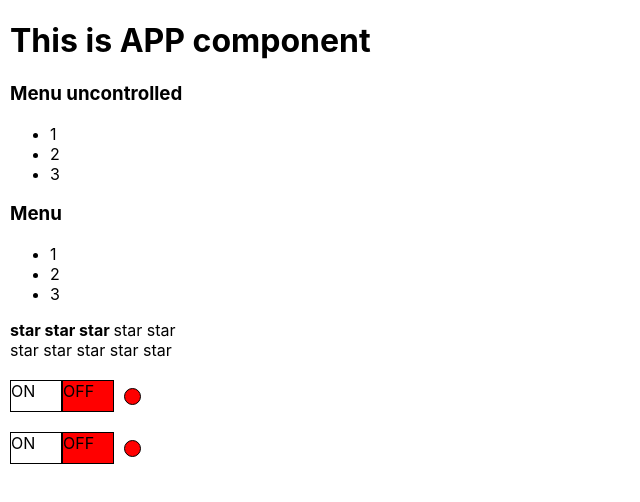
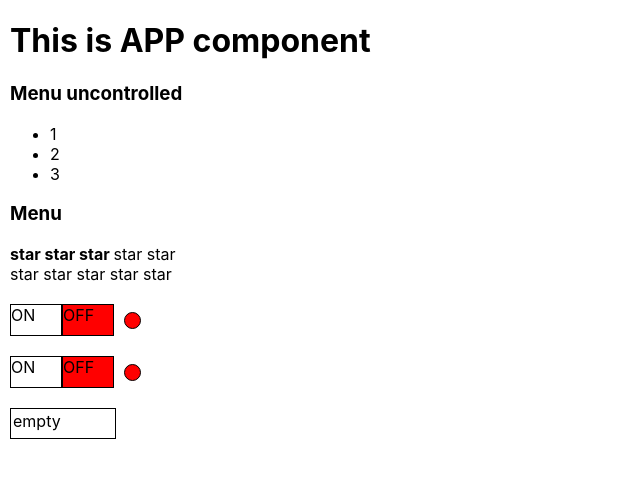
Before and after one commit to petritsyn/react-examples, a React (Create React App) app: page / in a window 1280 px wide. Shown: the top 502 px of the page, without its empty margins (0-640 px from the left). Built offline with nearby package versions, Linux system fonts and the light colour scheme.

Commit message:
14 select

```diff
--- a/src/App.tsx
+++ b/src/App.tsx
@@ -6,6 +6,7 @@ import UncontrolledOnOff from "./components/OnOff/UncontrolledOnOff";
 import {UncontrolledRating} from "./components/Rating/UncontrolledRating";
 import Accordion from "./components/Accordion/Accordion";
 import OnOff from "./components/OnOff/OnOff";
+import Input from "./components/Select/Select";
 
 function App() {
 
@@ -18,14 +19,17 @@ function App() {
             <PageTitle title={"This is APP component"}/>
             <UncontrolledAccordion title={"Menu uncontrolled"}/>
 
-            <Accordion title={"Menu"} collapsed={collapsed} setCollapsed={setCollapsed}/>
+            <Accordion title={"Menu"} collapsed={collapsed} setCollapsed={setCollapsed} items={[]} onClick={() => {
+            }}/>
 
             <Rating value={ratingValue} onClick={setRatingValue}/>
 
             <UncontrolledRating/>
 
-            <UncontrolledOnOff />
+            <UncontrolledOnOff/>
             <OnOff valueOnOff={valueOnOff} setValueOnOff={setValueOnOff}/>
+
+            <Input options={['empty', 'Option 1', 'Option 2', 'Option 3']}/>
         </div>
     );
 }
--- a/src/components/Accordion/Accordion.tsx
+++ b/src/components/Accordion/Accordion.tsx
@@ -1,16 +1,23 @@
 import React from "react";
+
+type ItemType = {
+    title: string
+    value: any
+}
 
 export type AccordionPropsType = {
     title: string
     collapsed: boolean
     setCollapsed: (value: boolean) => void
+    items: ItemType[]
+    onClick: (value: any) => void
 }
 
 export function Accordion(props: AccordionPropsType) {
 
     return <div>
         <AccordionTitle title={props.title} collapsed={props.collapsed} setCollapsed={props.setCollapsed}/>
-        {!props.collapsed && <AccordionBody/>}
+        {!props.collapsed && <AccordionBody items={props.items}  onClick={props.onClick}/>}
     </div>
 }
 
@@ -24,12 +31,17 @@ function AccordionTitle(props: AccordionTitlePropsType) {
     return <h3 onClick={() => props.setCollapsed(!props.collapsed)}>{props.title}</h3>
 }
 
-function AccordionBody() {
+type AccordionBodyPropsType = {
+    items: ItemType[]
+    onClick: (value: any) => void
+}
+
+function AccordionBody(props: AccordionBodyPropsType) {
     return <div>
         <ul>
-            <li>1</li>
-            <li>2</li>
-            <li>3</li>
+            {
+                props.items.map( (el, index) => <li key={index} onClick={ () => props.onClick(el.value) }>{el.title}</li>)
+            }
         </ul>
     </div>
 }
--- /dev/null
+++ b/src/components/Select/Select.module.css
@@ -0,0 +1,15 @@
+.main {
+    margin-top: 20px;
+}
+
+.inputItem {
+    width: 100px;
+    height: 25px;
+    border: 1px solid black;
+    cursor: pointer;
+    padding: 2px;
+}
+
+.inputItem:hover {
+    background-color: darkgrey;
+}
--- /dev/null
+++ b/src/components/Select/Select.tsx
@@ -0,0 +1,49 @@
+import React, {Dispatch, SetStateAction, useState} from 'react';
+import s from './Select.module.css'
+
+type SelectPropsType = {
+    options: string[]
+}
+
+const Select = (props: SelectPropsType) => {
+
+    const [collapsed, setCollapsed] = useState(true);
+    const [firstValue, setFirstValue] = useState(props.options[0])
+
+    const onClickSelectHandler = () => {
+        setCollapsed(!collapsed)
+    }
+
+    return (
+        <div className={s.main} onClick={onClickSelectHandler}>
+            <div className={s.inputItem}>{firstValue}</div>
+            {!collapsed && <SelectItem options={props.options} collapsed={collapsed} setCollapsed={setCollapsed}
+                                       setFirstValue={setFirstValue}/>}
+        </div>
+    );
+};
+
+type SelectItemPropsType = {
+    options: string[]
+    collapsed: boolean
+    setCollapsed: Dispatch<SetStateAction<boolean>>
+    setFirstValue: Dispatch<SetStateAction<string>>
+}
+
+const SelectItem = (props: SelectItemPropsType) => {
+
+    const onClickItemHandler = (index: number) => {
+        props.setCollapsed(!props.collapsed)
+        props.setFirstValue(props.options[index])
+    }
+
+    return <div>
+        {
+            props.options.map((el, index) => {
+                return <div onClick={() => onClickItemHandler(index)} key={index} className={s.inputItem}>{el}</div>
+            })
+        }
+    </div>
+}
+
+export default Select;
```
Also changed, not shown: 2 other files (tests, documents, lock files or other folders).
